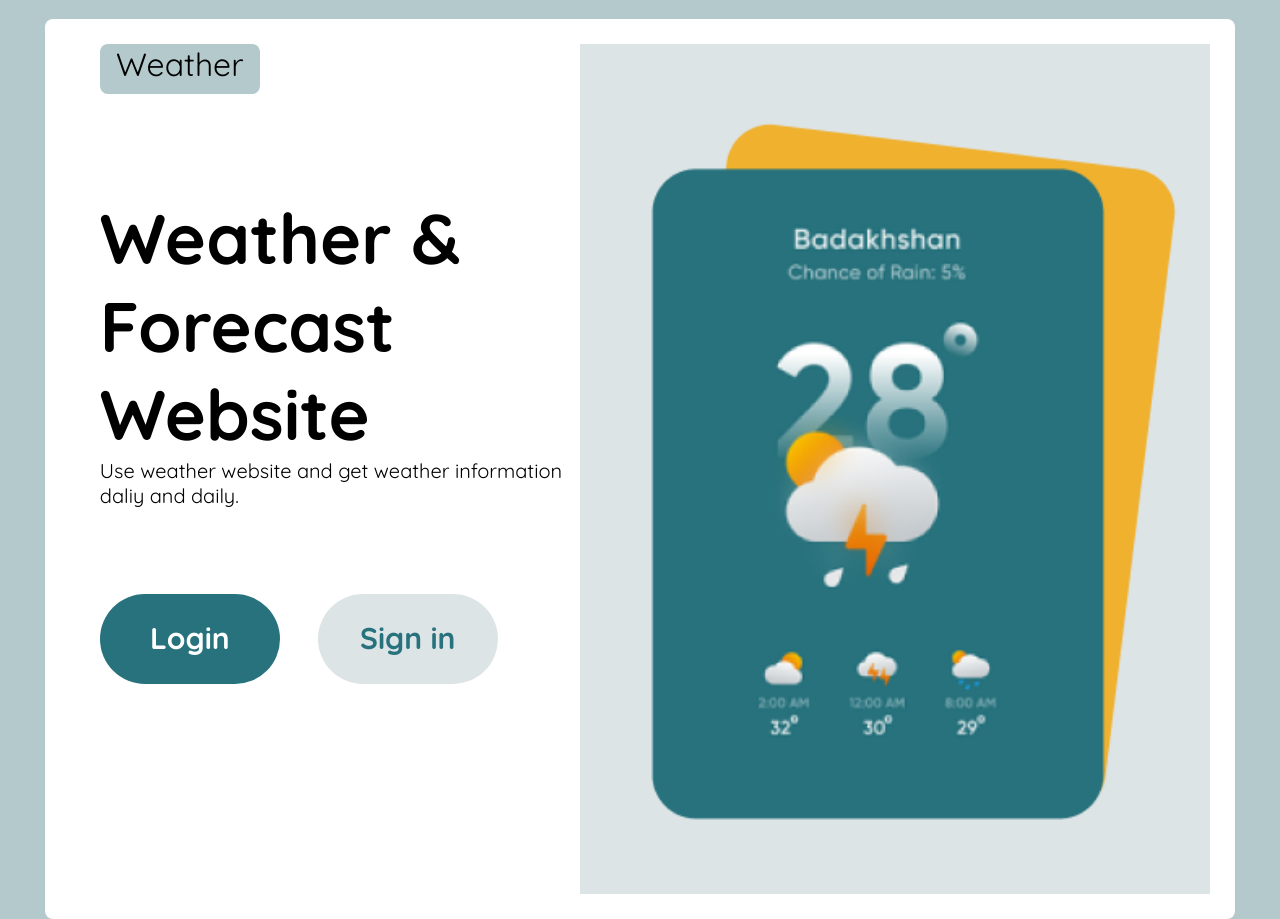
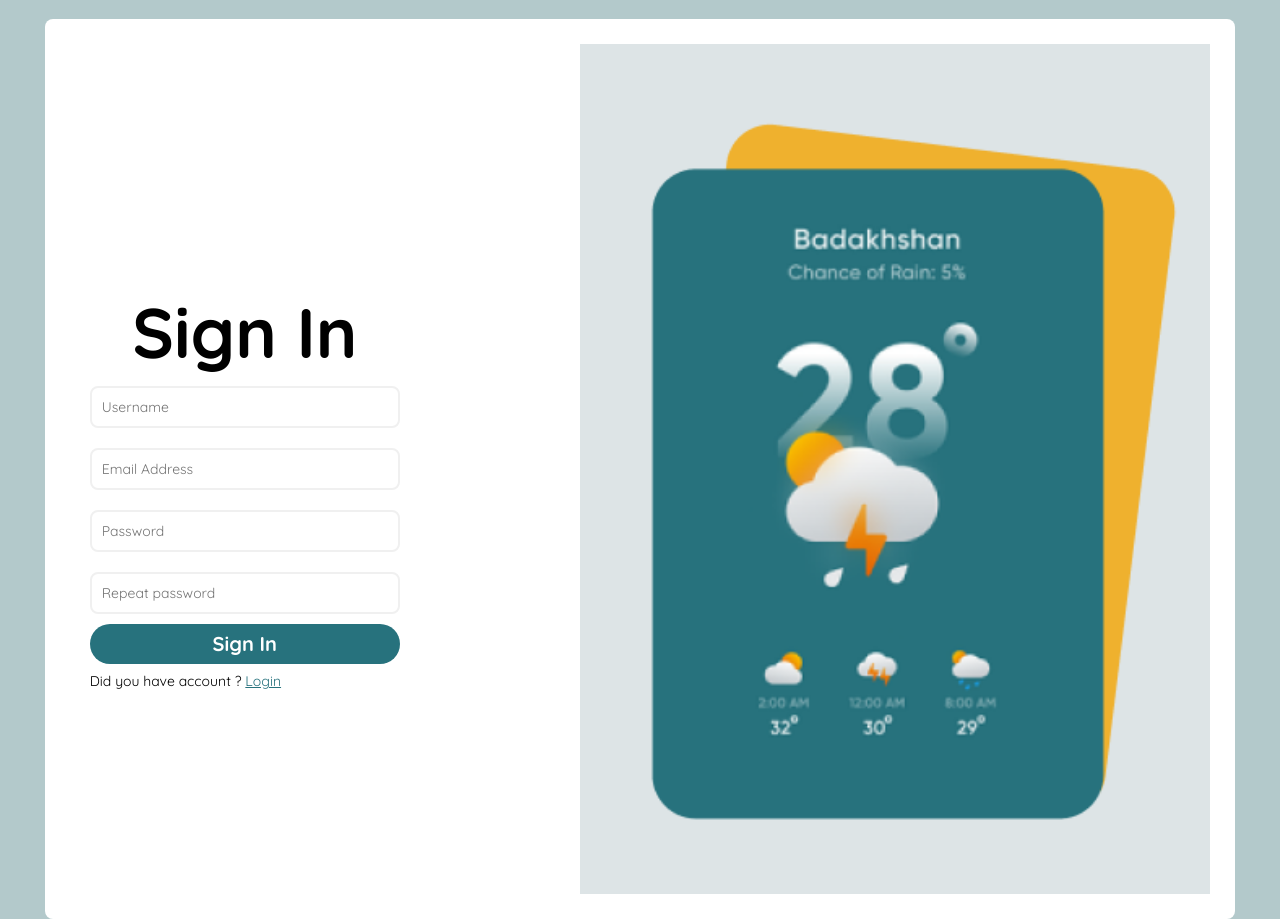
Before and after one commit to Mohamed-AlAzab/Weather_app, a React (Create React App) app: page /Signin in a window 1280 px wide. Built offline with nearby package versions, Linux system fonts and the light colour scheme.

Commit message:
Weather app 1.1

```diff
--- a/src/App.js
+++ b/src/App.js
@@ -1,18 +1,30 @@
 import './index.css';
-import logo from './Photo/information-image-1.png';
 import Main from './Main.js'
-// import { BrowserRouter as Router, Route, Switch } from 'react-router-dom';
+import Image from './Image.js'
+import Login from './Login.js'
+import { BrowserRouter as Router, Route, Switch } from 'react-router-dom';
+import Signin from './Signin.js';
 
 function App() {
   return (
-    // <Router>
+    <Router>
       <div className="App">
-        <Main />
-        <div className="image">
-          <img src={logo} alt="logo" width='630' height='850' />
-        </div>
+        <Switch>
+          <Route exact path='/'>
+            <Main />
+            <Image />
+          </Route>
+          <Route  path='/Login'>
+            <Login />
+            <Image />
+          </Route>
+          <Route  path='/Signin'>
+            <Signin />
+            <Image />
+          </Route>
+        </Switch>
       </div>
-    // </Router>
+    </Router>
   );
 }
 
--- /dev/null
+++ b/src/Image.js
@@ -0,0 +1,12 @@
+import './index.css';
+import logo from './Photo/information-image-1.png';
+
+const image = () => {
+  return (
+    <div className="image">
+      <img src={logo} alt="logo" width='630' height='850' />
+    </div>
+  );
+}
+
+export default image;
--- /dev/null
+++ b/src/Login.js
@@ -0,0 +1,46 @@
+import "./index.css";
+import { Link } from "react-router-dom";
+
+const Login = () => {
+  return (
+      <div className="login-container">
+        <form id="form" action="/">
+          <h1>Login</h1>
+          <div class="input-control">
+            <input
+              id="username"
+              name="username"
+              type="text"
+              placeholder="Username or Email"
+            />
+            <div class="error"></div>
+          </div>
+          <div class="input-control">
+
+            <input
+              id="password"
+              name="password"
+              type="password"
+              placeholder="Password"
+            />
+            <div class="error"></div>
+          </div>
+          <div class="button-r">
+            <ul>
+              <li className='login-r'><Link to="/">Login</Link></li>
+            </ul>
+          </div>
+          <div className="info">
+            <p>
+              Create account ?{" "}
+              <Link className="link" to="/Signin">
+                Signin
+              </Link>
+            </p>
+          </div>
+        </form>
+      </div>
+  );
+};
+
+export default Login;
--- a/src/Main.js
+++ b/src/Main.js
@@ -1,3 +1,4 @@
+import { Link } from 'react-router-dom';
 import './index.css';
 
 const Main = () => {
@@ -18,8 +19,8 @@ const Main = () => {
 
       <div className="button">
         <ul>
-          <li className='login'><a href="/">Login</a></li>
-          <li className='sign-in'><a href="/">Sign in</a></li>
+          <li className='login'><Link to="./Login">Login</Link></li>
+          <li className='signin'><Link to="/Signin">Sign in</Link></li>
         </ul>
       </div>
     </div>
--- /dev/null
+++ b/src/Signin.js
@@ -0,0 +1,65 @@
+import "./index.css";
+import { Link } from "react-router-dom";
+
+const Signin = () => {
+  return (
+    <div className="signin-container">
+      <form id="form" action="/">
+        <h1>Sign In</h1>
+        <div class="input-control">
+          <input
+            id="username"
+            name="username"
+            type="text"
+            placeholder="Username"
+          />
+          <div class="error"></div>
+        </div>
+        <div class="input-control">
+          <input
+            id="email"
+            name="email"
+            type="text"
+            placeholder="Email Address"
+          />
+          <div class="error"></div>
+        </div>
+        <div class="input-control">
+          <input
+            id="password"
+            name="password"
+            type="password"
+            placeholder="Password"
+          />
+          <div class="error"></div>
+        </div>
+        <div class="input-control">
+          <input
+            id="password2"
+            name="password2"
+            type="password"
+            placeholder="Repeat password"
+          />
+          <div class="error"></div>
+        </div>
+        <div class="button-r">
+          <ul>
+            <li className="signin-r">
+              <Link to="/">Sign In</Link>
+            </li>
+          </ul>
+        </div>
+        <div className="info">
+          <p>
+            Did you have account ?{" "}
+            <Link className="link" to="/Login">
+              Login
+            </Link>
+          </p>
+        </div>
+      </form>
+    </div>
+  );
+};
+
+export default Signin;
--- a/src/index.css
+++ b/src/index.css
@@ -81,6 +81,7 @@ h1 {
   font-size: 30px;
   width: 180px;
   height: 90px;
+  contain: content;
 }
 
 .login {
@@ -89,14 +90,15 @@ h1 {
   color: white;
 }
 
-.sign-in {
+.signin {
   margin-left: 38px;
   background-color: #dde4e6;
   color: #27727d;
 }
 
-.login:hover, .sign-in:hover {
-  box-shadow: 0 8px 16px 0 rgba(0,0,0,0.2), 0 6px 20px 0 rgba(0,0,0,0.19);
+.login:hover,
+.signin:hover {
+  box-shadow: 0 8px 16px 0 rgba(0, 0, 0, 0.2), 0 6px 20px 0 rgba(0, 0, 0, 0.19);
 }
 
 .login a {
@@ -106,7 +108,7 @@ h1 {
   display: inline-block;
 }
 
-.sign-in a {
+.signin a {
   color: #27727d;
   text-align: center;
   text-decoration: none;
@@ -171,3 +173,84 @@ h1 {
     overflow-wrap: break-word;
   }
 }
+
+/* Start Style Sign in */
+#form {
+  width: 350px;
+  background-color: white;
+  padding: 20px;
+  font-size: 14px;
+}
+
+#form h1 {
+  text-align: center;
+  color: black;
+}
+
+.input-control {
+  display: flex;
+  flex-direction: column;
+}
+
+.input-control input {
+  margin: 10px 10px 10px 0px;
+  font-size: 14px;
+  border-radius: 8px;
+  display: block;
+  border: 2px solid #f0f0f0;
+  padding: 10px;
+  width: 100%;
+}
+
+.button-r ul {
+  display: flex;
+  list-style: none;
+  flex-direction: row;
+}
+
+.button-r ul li {
+  padding: 7px;
+  margin-bottom: 8px;
+  text-align: center;
+  font-weight: bold;
+  justify-content: center;
+  cursor: pointer;
+  border-radius: 50px;
+  font-size: 20px;
+  width: 100%;
+  height: 40px;
+}
+
+.login-r, .signin-r {
+  background-color: #27727d;
+  color: white;
+}
+
+.login-r:hover,
+.signin-r:hover {
+  box-shadow: 0 8px 16px 0 rgba(0, 0, 0, 0.2), 0 6px 20px 0 rgba(0, 0, 0, 0.19);
+}
+
+.login-r a, .signin-r a {
+  color: white;
+  text-align: center;
+  text-decoration: none;
+  display: inline-block;
+}
+
+.info .link {
+  color: #27727d;
+}
+
+@media only screen and (max-width: 375px) {
+  #form {
+    width: 310px;
+  }
+}
+
+@media only screen and (max-width: 335px) {
+  #form {
+    width: 270px;
+  }
+}
+/* End Style Sign in */
```
Also changed, not shown: src/useFetch.js (added, +43 -0 lines).
